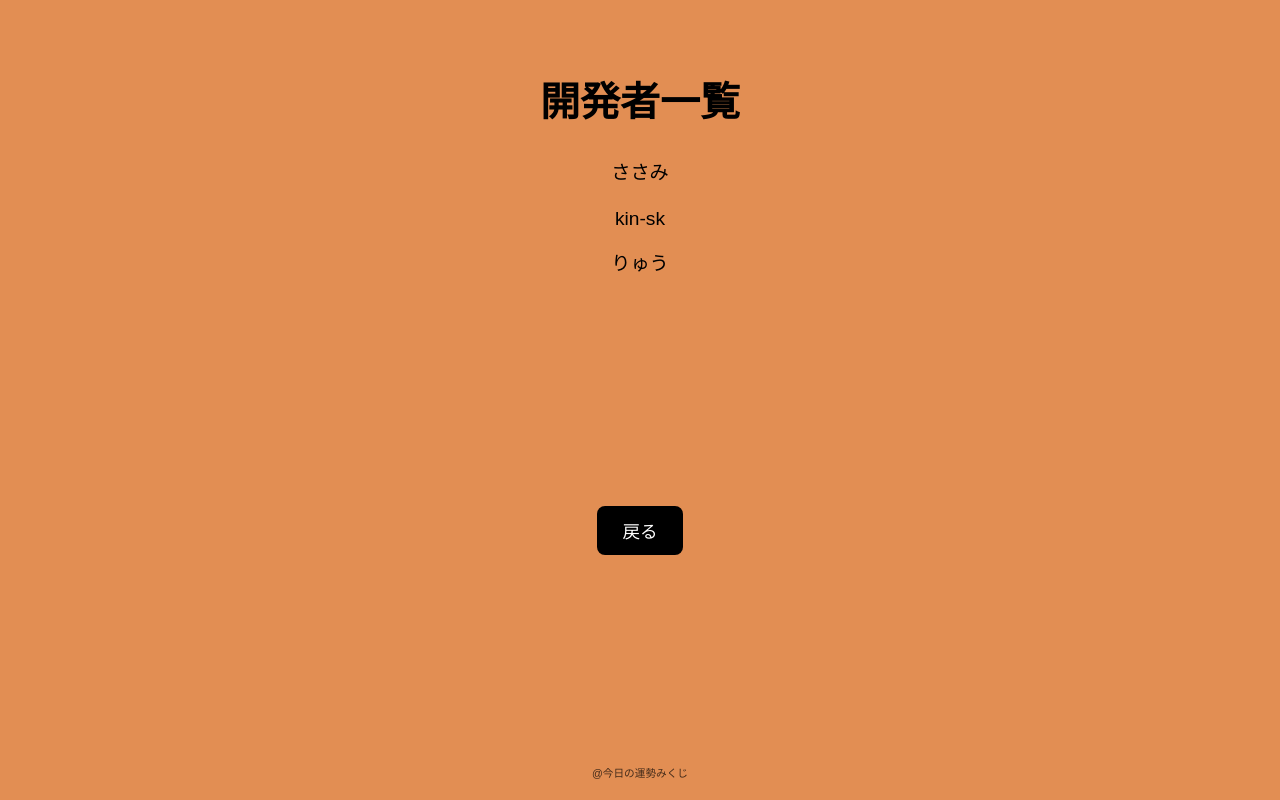
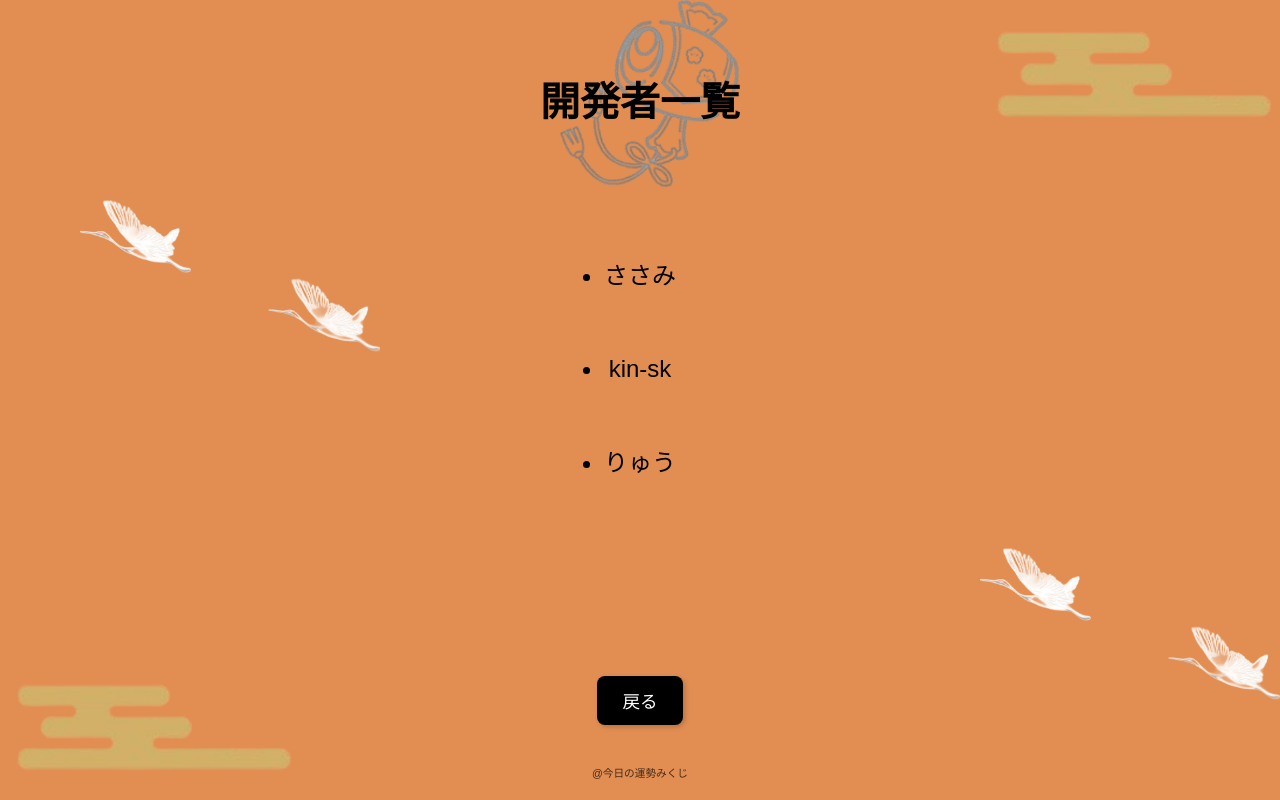
Before and after one commit to team-a1-green/work-space, a plain HTML site: page html/developer.html in a window 1280 px wide. Drawn offline with Linux system fonts and the light colour scheme.

Commit message:
画像の追加　CSSの追加

```diff
--- a/css/about.css
+++ b/css/about.css
@@ -1,5 +1,5 @@
 body {
-    background-color: #e28e53;
+    background-color: #dc8d57;
     color: black;
     font-family: sans-serif;
     margin: 0;
@@ -20,13 +20,14 @@ h1 {
 }
 
 ul {
-    list-style: none;
-    padding: 0;
+    list-style-type: disc;
     margin: 0 20px 40px;
     max-width: 600px;
     text-align: left;
     color: black;
     font-size: 1.1em;
+    padding-left: 40px;
+    list-style-position: outside;
 }
 
 li {
@@ -45,6 +46,7 @@ button {
     transition: background-color 0.3s ease;
     margin-top: auto;
     margin-bottom: 20px;
+    box-shadow: 2px 2px 5px rgba(0,0,0,0.2);
 }
 
 button:hover {
--- a/css/developer.css
+++ b/css/developer.css
@@ -9,6 +9,25 @@ body {
     align-items: center;
     min-height: 100vh;
     box-sizing: border-box;
+    background-image:
+        url('../assets/imag/kana.png'),
+        url('../assets/imag/kabe.png'),
+        url('../assets/imag/kabe.png'),
+        url('../assets/imag/turu.png'),
+        url('../assets/imag/turu.png');
+    background-repeat: no-repeat, no-repeat, no-repeat, no-repeat, no-repeat;
+    background-position:
+        top 0px left 560px,
+        top right,
+        bottom left,
+        top 200px right 900px,
+        bottom 100px right 0px;
+    background-size:
+        200px auto,
+        300px auto,
+        300px auto,
+        300px auto,
+        300px auto;
 }
 
 h1 {
@@ -20,22 +39,26 @@ h1 {
 }
 
 ul {
-    list-style: none;
     padding: 0;
     margin: 0 20px 40px;
     max-width: 600px;
     text-align: center;
+    flex-grow: 1;
+    display: flex;
+    flex-direction: column;
+    justify-content: center;
 }
 
 li {
-    margin-bottom: 15px;
+    margin-bottom: 55px;
     line-height: 1.6;
-    font-size: 1.2em;
+    font-size: 1.5em;
 }
 
 li a {
     color: black;
     text-decoration: none;
+    display: inline-block;
 }
 
 li a:hover {
@@ -53,6 +76,7 @@ button {
     transition: background-color 0.3s ease;
     margin-top: auto;
     margin-bottom: 20px;
+    box-shadow: 2px 2px 5px rgba(0,0,0,0.2);
 }
 
 button:hover {
--- a/html/developer.html
+++ b/html/developer.html
@@ -9,9 +9,9 @@
 <body>
 <h1>開発者一覧</h1>
 <ul>
-  <li><a href="">ささみ</a></li>
-  <li><a href="">kin-sk</a></li>
-  <li><a href="">りゅう</a></li>
+  <li><a href="https://github.com/amissamlisa">ささみ</a></li>
+  <li><a href="https://github.com/kin-sk">kin-sk</a></li>
+  <li><a href="https://github.com/komisinn">りゅう</a></li>
 </ul>
 <button type="button" onclick="location.href='./index.html'">戻る</button>
 <footer>
```
Also changed, not shown: html/about.html (+1 -1 lines), assets/imag/kabe.png (added), assets/imag/kana.png (added), assets/imag/turu.png (added).
